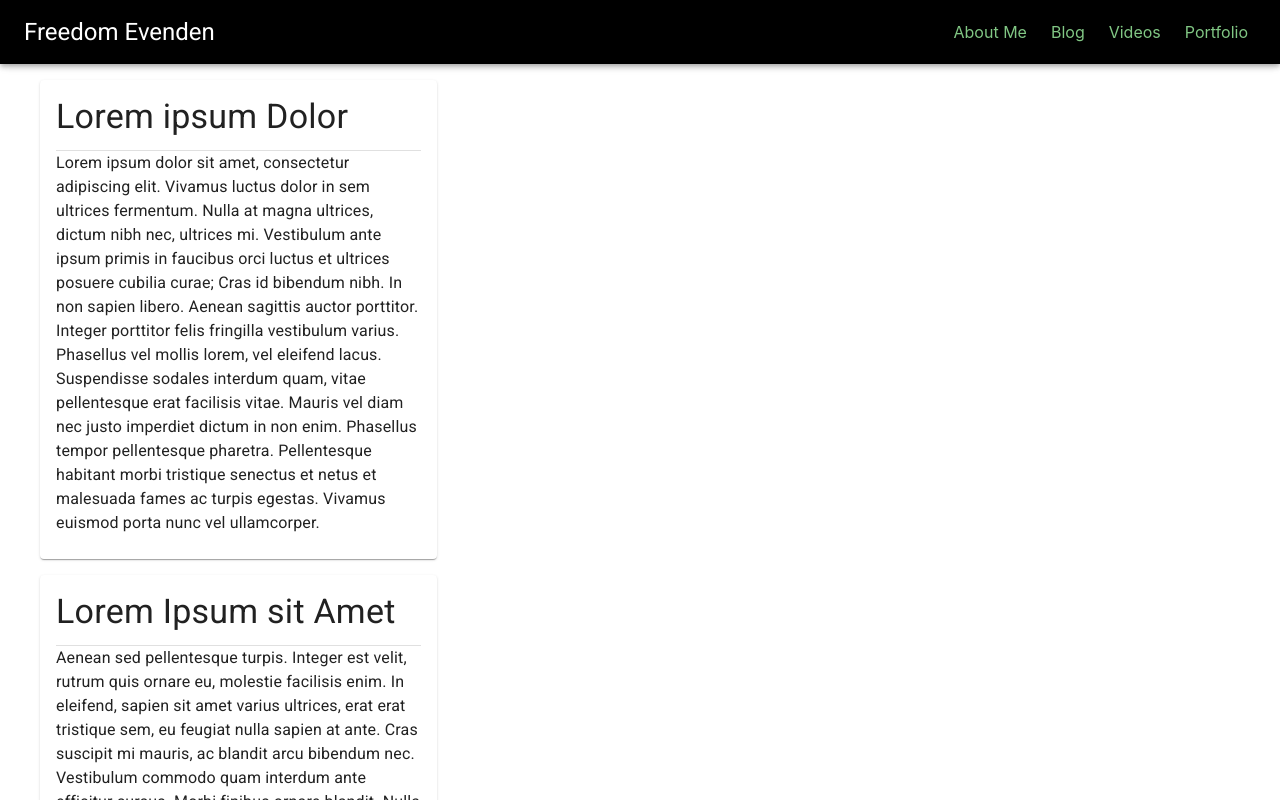
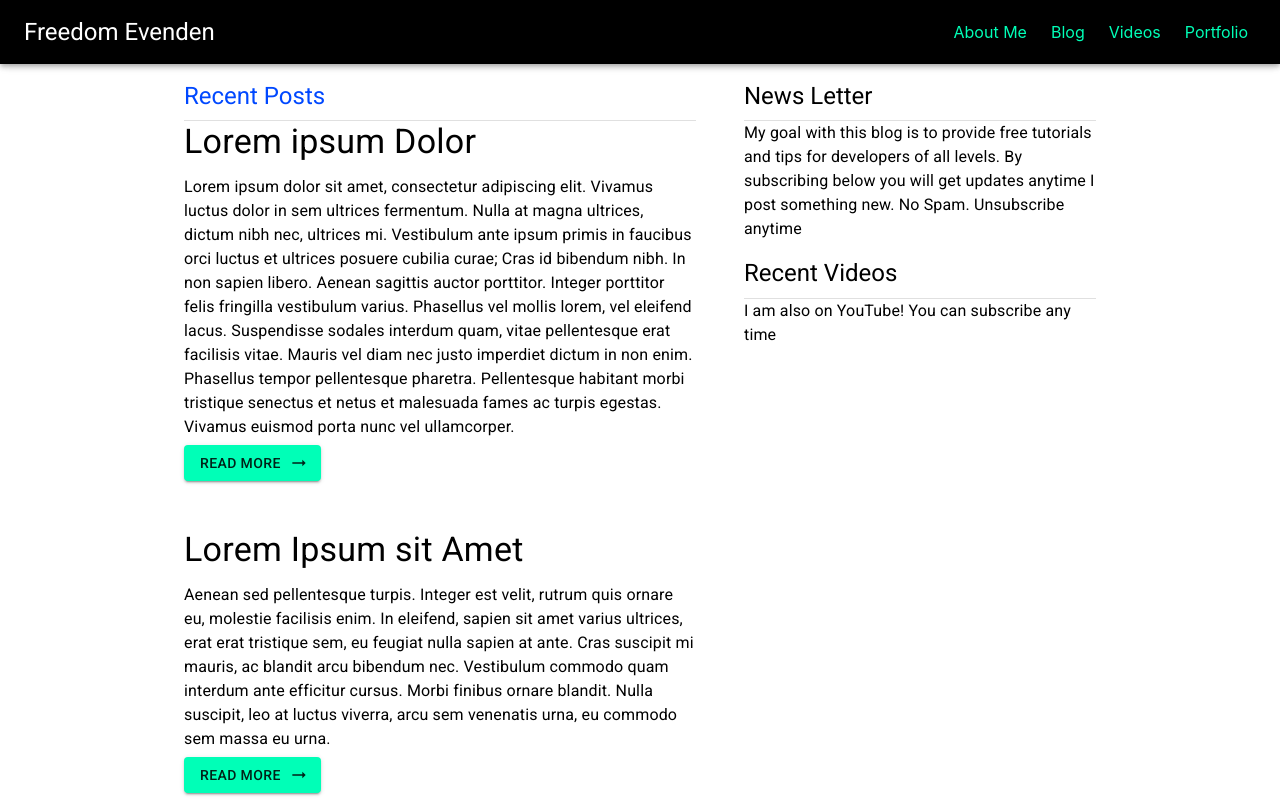
Before and after one commit to f3ve/freedom-evenden, a Next.js app: page / in a window 1280 px wide. Shown: the top 800 px of the page. Built offline with nearby package versions, Linux system fonts and the light colour scheme.

Commit message:
created basic index page layout

```diff
--- a/Theme.js
+++ b/Theme.js
@@ -1,7 +1,9 @@
 import { createMuiTheme } from '@material-ui/core/styles';
 
 const colors = {
-  pimary: '#81c784',
+  // pimary: '#00c8ff',
+  primary: '#00ffb7',
+  secondary: '#0048ff',
   black: '#000000',
   white: '#ffffff',
   overlay: 'rgba(0, 0, 0, 0.7)',
@@ -10,7 +12,10 @@ const colors = {
 const theme = createMuiTheme({
   palette: {
     primary: {
-      main: colors.pimary,
+      main: colors.primary,
+    },
+    secondary: {
+      main: colors.secondary,
     },
   },
 });
--- a/package.json
+++ b/package.json
@@ -11,6 +11,7 @@
     "@material-ui/core": "^4.11.0",
     "@material-ui/icons": "^4.9.1",
     "@material-ui/styles": "^4.10.0",
+    "fontsource-roboto": "^3.0.3",
     "next": "10.0.1",
     "react": "17.0.1",
     "react-dom": "17.0.1",
--- a/pages/_app.js
+++ b/pages/_app.js
@@ -1,6 +1,7 @@
 import { ThemeProvider } from '@material-ui/core';
 import { theme } from '../Theme';
 import '../styles/globals.scss';
+import 'fontsource-roboto';
 
 function MyApp({ Component, pageProps }) {
   return (
--- a/pages/index.js
+++ b/pages/index.js
@@ -1,23 +1,21 @@
 import Head from 'next/head';
 import { useEffect, useState } from 'react';
 import {
+  Button,
   Card,
   CardActionArea,
   CardContent,
+  Container,
   Divider,
   Grid,
-  Paper,
   Typography,
 } from '@material-ui/core';
-import { makeStyles } from '@material-ui/core/styles';
+import ArrowRightAltIcon from '@material-ui/icons/ArrowRightAlt';
 import TopBar from '../components/global/TopBar';
 import store from '../dummyStore';
 
-const useStyles = makeStyles((theme) => ({}));
-
 export default function Home() {
   const [posts, setPosts] = useState([]);
-  const styles = useStyles();
 
   useEffect(() => {
     const timeout = setTimeout(() => {
@@ -30,31 +28,42 @@ export default function Home() {
   });
 
   return (
-    <div className={styles.container}>
+    <Container maxWidth='md'>
       <Head>
         <title>Freedom Evenden</title>
         <link rel='icon' href='/favicon.ico' />
       </Head>
       <TopBar />
-      <Grid component='main' container md spacing={2} justify='center'>
-        <Grid item>
-          <Grid container spacing={2} component='ul' direction='column'>
-            {posts && (
+      <Grid component='main' container justify='space-between' spacing={6}>
+        <Grid item xs={12} sm={7}>
+          <Typography
+            variant='h5'
+            component='h2'
+            gutterBottom
+            color='secondary'
+          >
+            Recent Posts
+          </Typography>
+          <Divider />
+          <Grid container spacing={6} direction='column'>
+            {posts.length > 0 && (
               <>
                 {posts.map((post) => {
                   return (
-                    <Grid item xs={4} key={post.id}>
-                      <Card className={styles.paper}>
-                        <CardContent>
-                          <Typography variant='h4' gutterBottom component='h2'>
-                            {post.title}
-                          </Typography>
-                          <Divider />
-                          <Typography variant='body1' component='p'>
-                            {post.content}
-                          </Typography>
-                        </CardContent>
-                      </Card>
+                    <Grid item key={post.id}>
+                      <Typography variant='h4' gutterBottom component='h2'>
+                        {post.title}
+                      </Typography>
+                      <Typography variant='body1' component='p' gutterBottom>
+                        {post.content}
+                      </Typography>
+                      <Button
+                        variant='contained'
+                        color='primary'
+                        endIcon={<ArrowRightAltIcon />}
+                      >
+                        Read More
+                      </Button>
                     </Grid>
                   );
                 })}
@@ -62,7 +71,32 @@ export default function Home() {
             )}
           </Grid>
         </Grid>
+        <Grid item xs={12} sm={5}>
+          <Grid container spacing={2} justify='center'>
+            <Grid item>
+              <Typography variant='h5' gutterBottom component='h2'>
+                News Letter
+              </Typography>
+              <Divider />
+              <Typography variant='body1' component='p'>
+                My goal with this blog is to provide free tutorials and tips for
+                developers of all levels. By subscribing below you will get
+                updates anytime I post something new. No Spam. Unsubscribe
+                anytime
+              </Typography>
+            </Grid>
+            <Grid item>
+              <Typography variant='h5' gutterBottom component='h2'>
+                Recent Videos
+              </Typography>
+              <Divider />
+              <Typography>
+                I am also on YouTube! You can subscribe any time
+              </Typography>
+            </Grid>
+          </Grid>
+        </Grid>
       </Grid>
-    </div>
+    </Container>
   );
 }
```
Also changed, not shown: 1 other file (tests, documents, lock files or other folders).
